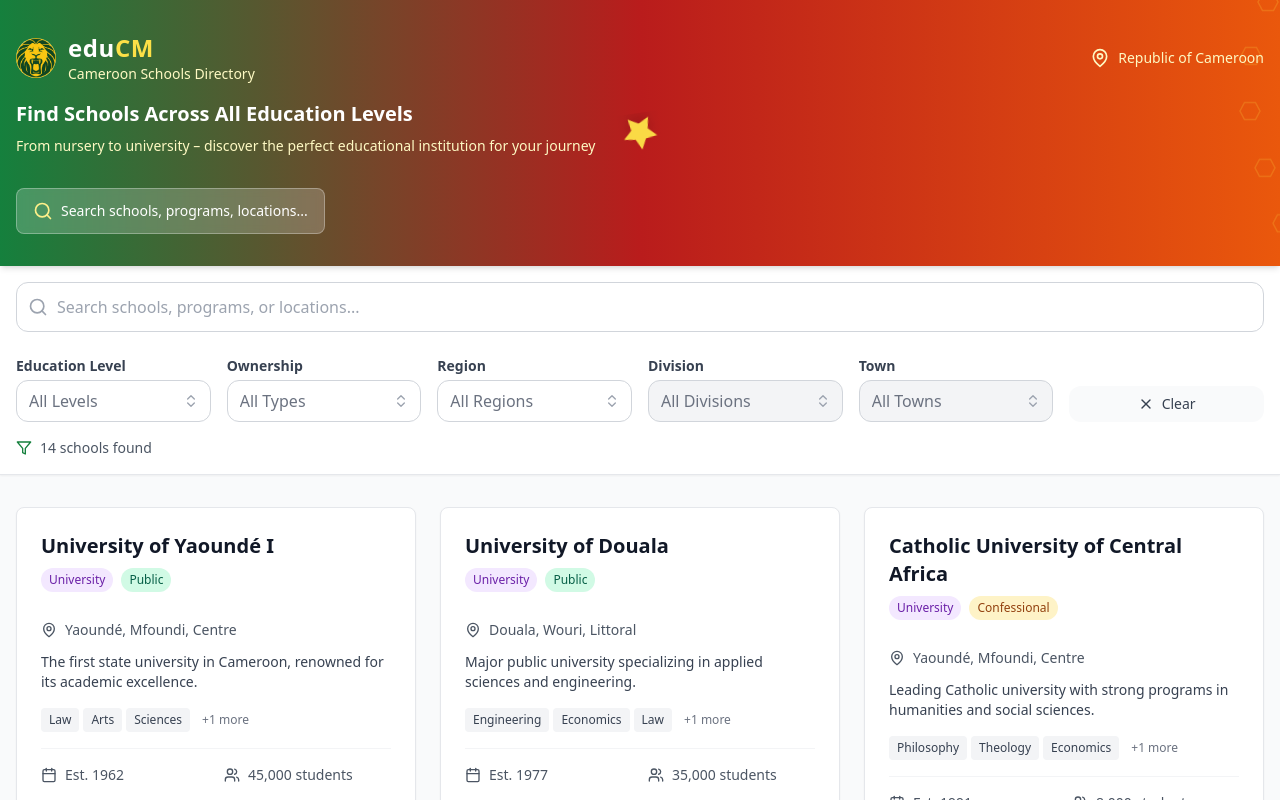
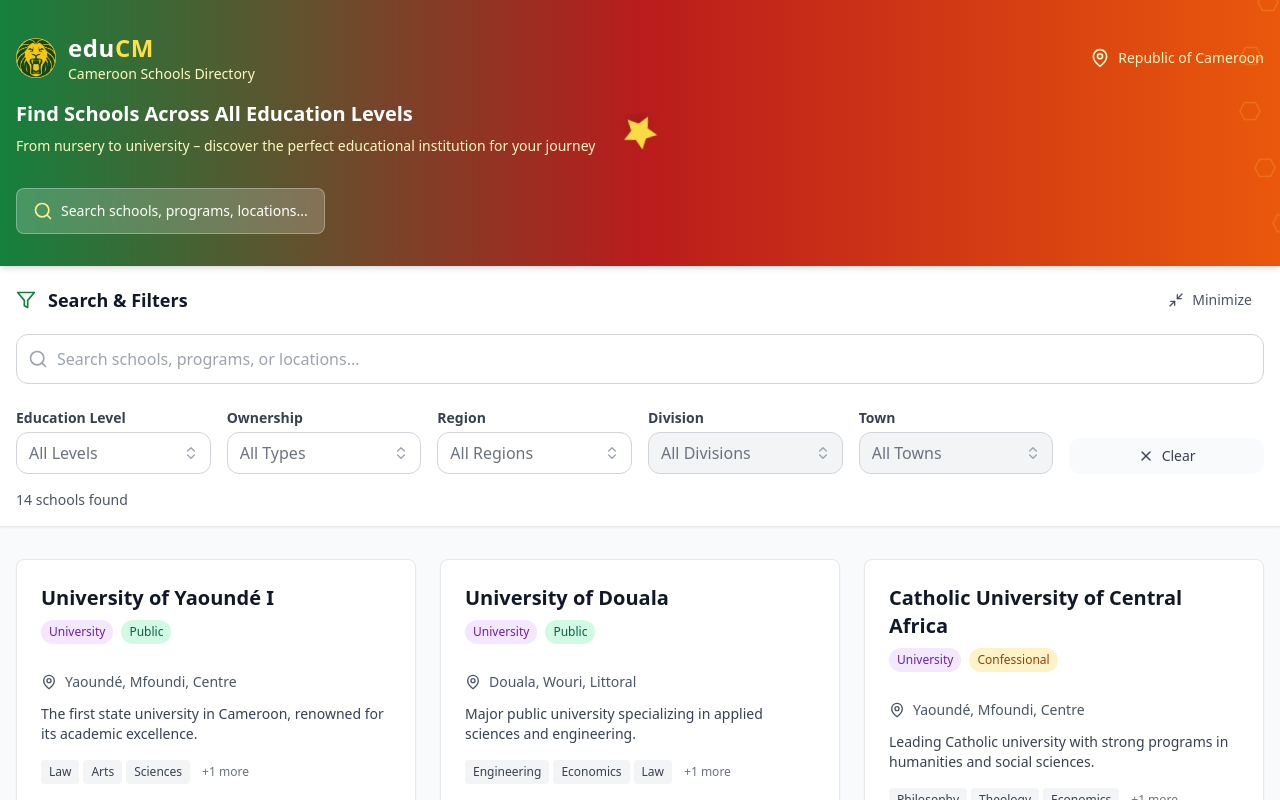
Before and after one commit to Ojage/eduCM, a React (Vite) app: page / in a window 1280 px wide. Shown: the top 800 px of the page. Built offline with nearby package versions, Linux system fonts and the light colour scheme.

Commit message:
`Added minimize/maximize functionality to SearchFilters component`

```diff
--- a/src/components/SearchFilters.tsx
+++ b/src/components/SearchFilters.tsx
@@ -1,6 +1,6 @@
-import React, { Fragment, useEffect, useMemo, useRef } from "react";
+import React, { Fragment, useEffect, useMemo, useRef, useState } from "react";
 import { Listbox, Transition } from "@headlessui/react";
-import { Search as SearchIcon, Filter, X, Check, ChevronsUpDown } from "lucide-react";
+import { Search as SearchIcon, Filter, X, Check, ChevronsUpDown, Minimize2, Maximize2 } from "lucide-react";
 import {
   SearchFilters as SearchFiltersType,
   EducationLevel,
@@ -89,7 +89,7 @@ export const SelectBox: React.FC<SelectBoxProps> = ({
                   "shadow-lg ring-1 ring-black/5 focus:outline-none"
                 )}
               >
-                {/* “All …” sentinel */}
+                {/* "All …" sentinel */}
                 <Listbox.Option
                   key="__all__"
                   value=""
@@ -149,9 +149,10 @@ export const SelectBox: React.FC<SelectBoxProps> = ({
 };
 
 /**
- * Headless UI refactor of the SearchFilters component.
+ * Headless UI refactor of the SearchFilters component with minimize/maximize functionality.
  * - Listbox for all selects
  * - Transition for initial slide/fade-in
+ * - Minimizable interface to save space
  * - Preserves external props and onChange contracts
  */
 const SearchFilters: React.FC<SearchFiltersProps> = ({
@@ -163,6 +164,7 @@ const SearchFilters: React.FC<SearchFiltersProps> = ({
   setIsSearchFocused,
 }) => {
   const searchInputRef = useRef<HTMLInputElement>(null);
+  const [isMinimized, setIsMinimized] = useState(false);
 
   const {
     regions,
@@ -234,6 +236,22 @@ const SearchFilters: React.FC<SearchFiltersProps> = ({
     onFiltersChange({ division, town: "" });
   };
 
+  // Get active filter summary for minimized state
+  const getFilterSummary = () => {
+    const activeFilters = [];
+    if (filters.query) activeFilters.push(`"${filters.query}"`);
+    if (filters.level) activeFilters.push(filters.level);
+    if (filters.ownership) activeFilters.push(filters.ownership);
+    if (filters.region) activeFilters.push(filters.region);
+    if (filters.division) activeFilters.push(filters.division);
+    if (filters.town) activeFilters.push(filters.town);
+
+    if (activeFilters.length === 0) return "No active filters";
+    if (activeFilters.length === 1) return activeFilters[0];
+    if (activeFilters.length <= 3) return activeFilters.join(", ");
+    return `${activeFilters.slice(0, 2).join(", ")} + ${activeFilters.length - 2} more`;
+  };
+
   return (
     <Transition
       appear
@@ -244,8 +262,50 @@ const SearchFilters: React.FC<SearchFiltersProps> = ({
     >
       <div className="bg-white border-b border-gray-200 sticky top-[8rem] z-40 shadow-sm">
         <div className="container mx-auto px-4 py-4">
+          {/* Header with minimize/maximize toggle */}
+          <div className="flex items-center justify-between mb-4">
+            <div className="flex items-center space-x-3">
+              <Filter className="h-5 w-5 text-green-700" />
+              <h3 className="text-lg font-semibold text-gray-900">Search & Filters</h3>
+              {isMinimized && (
+                <span className="text-sm text-gray-500 bg-gray-100 px-2 py-1 rounded-full">
+                  {getFilterSummary()}
+                </span>
+              )}
+            </div>
+
+            <button
+              onClick={() => setIsMinimized(!isMinimized)}
+              className="flex items-center space-x-2 px-3 py-2 text-sm text-gray-600 hover:text-gray-900 hover:bg-gray-100 rounded-lg transition-colors"
+              aria-label={isMinimized ? "Expand filters" : "Minimize filters"}
+            >
+              {isMinimized ? (
+                <>
+                  <Maximize2 className="h-4 w-4" />
+                  <span>Expand</span>
+                </>
+              ) : (
+                <>
+                  <Minimize2 className="h-4 w-4" />
+                  <span>Minimize</span>
+                </>
+              )}
+            </button>
+          </div>
+
+          {/* Collapsible content */}
+          <Transition
+            show={!isMinimized}
+            enter="transition ease-out duration-300"
+            enterFrom="opacity-0 -translate-y-4 scale-y-95"
+            enterTo="opacity-100 translate-y-0 scale-y-100"
+            leave="transition ease-in duration-200"
+            leaveFrom="opacity-100 translate-y-0 scale-y-100"
+            leaveTo="opacity-0 -translate-y-4 scale-y-95"
+          >
+            <div className="space-y-6">
               {/* 🔍 Search Bar */}
-          <div className="relative mb-6">
+              <div className="relative">
                 <SearchIcon className="absolute left-3 top-1/2 -translate-y-1/2 text-gray-400 h-5 w-5" />
                 <input
                   ref={searchInputRef}
@@ -259,7 +319,7 @@ const SearchFilters: React.FC<SearchFiltersProps> = ({
               </div>
 
               {/* 🎯 Filters Grid */}
-          <div className="grid grid-cols-1 md:grid-cols-2 lg:grid-cols-4 xl:grid-cols-6 gap-4 mb-4">
+              <div className="grid grid-cols-1 md:grid-cols-2 lg:grid-cols-4 xl:grid-cols-6 gap-4">
                 {/* Education Level */}
                 <SelectBox
                   label="Education Level"
@@ -338,11 +398,15 @@ const SearchFilters: React.FC<SearchFiltersProps> = ({
                   </button>
                 </div>
               </div>
+            </div>
+          </Transition>
 
-          {/* 📊 Results Count */}
-          <div className="flex items-center justify-between text-sm text-gray-600">
+          {/* 📊 Results Count - Always visible */}
+          <div className={cx(
+            "flex items-center justify-between text-sm text-gray-600",
+            isMinimized ? "mt-0" : "mt-4"
+          )}>
             <div className="flex items-center space-x-2">
-              <Filter className="h-4 w-4 text-green-700" />
               <span className="font-medium">
                 {totalResults} school{totalResults !== 1 ? "s" : ""} found
                 {hasActiveFilters && " (filtered)"}
```
Lines whose indentation alone changed are shown as unchanged.
